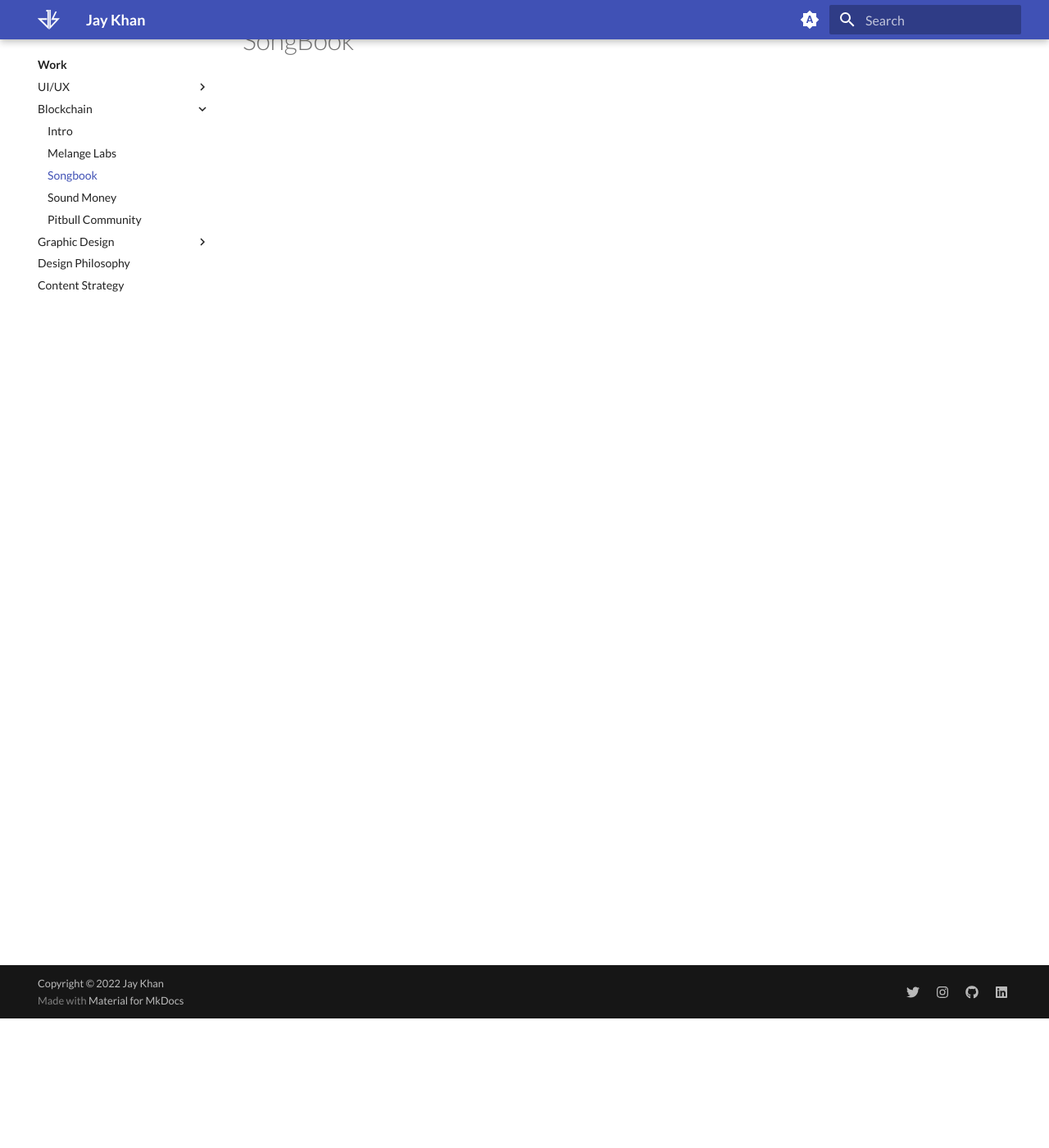
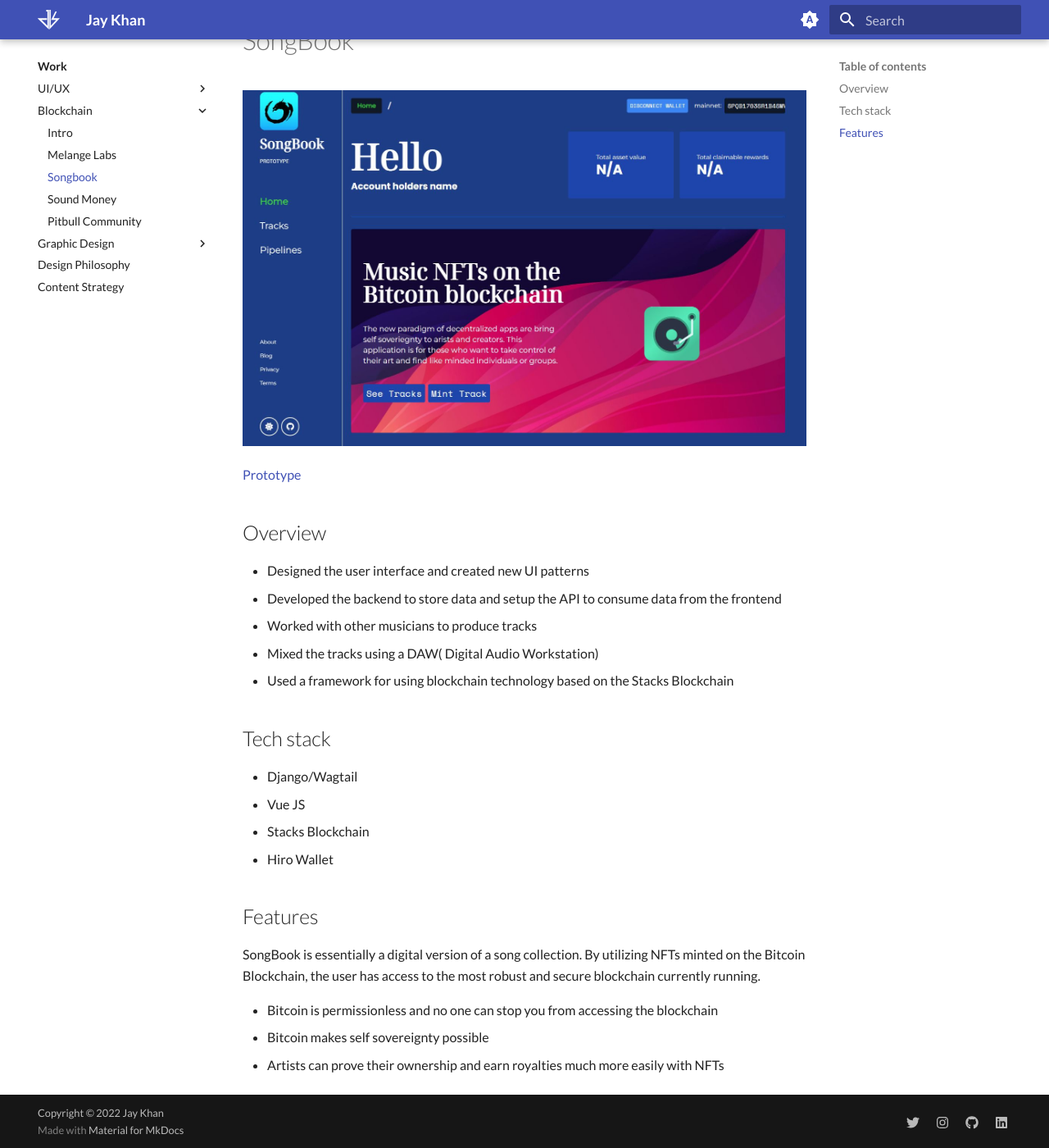
Before and after one commit to jaykhan-dev/khan-docs, an MkDocs documentation site: the page built from docs/work/blockchain/songbook.md, in a window 1280 px wide and 1400 px high, scrolled down 158 px. Shown: the whole window at 82% size. Built offline with MkDocs 1.6.1 and Material for MkDocs 9.7.7, drawn with Linux system fonts in a browser that asks for light colours.

Commit message:
added preliminary content to songbook - work

```diff
--- a/docs/work/blockchain/songbook.md
+++ b/docs/work/blockchain/songbook.md
@@ -12,3 +12,30 @@
 ---
 
 # SongBook
+
+![SongBook Hero image](/work/blockchain/songbook/songbookapp-hero.JPG)
+
+[Prototype](https://songbookapp.pages.dev)
+
+## Overview
+
+- Designed the user interface and created new UI patterns
+- Developed the backend to store data and setup the API to consume data from the frontend
+- Worked with other musicians to produce tracks
+- Mixed the tracks using a DAW( Digital Audio Workstation)
+- Used a framework for using blockchain technology based on the Stacks Blockchain
+
+## Tech stack
+
+- Django/Wagtail
+- Vue JS
+- Stacks Blockchain
+- Hiro Wallet
+
+## Features
+
+SongBook is essentially a digital version of a song collection.  By utilizing NFTs minted on the Bitcoin Blockchain, the user has access to the most robust and secure blockchain currently running.
+
+- Bitcoin is permissionless and no one can stop you from accessing the blockchain
+- Bitcoin makes self sovereignty possible
+- Artists can prove their ownership and earn royalties much more easily with NFTs
```
Also changed, not shown: docs/work/blockchain/songbook/songbookapp-hero.JPG (added).
